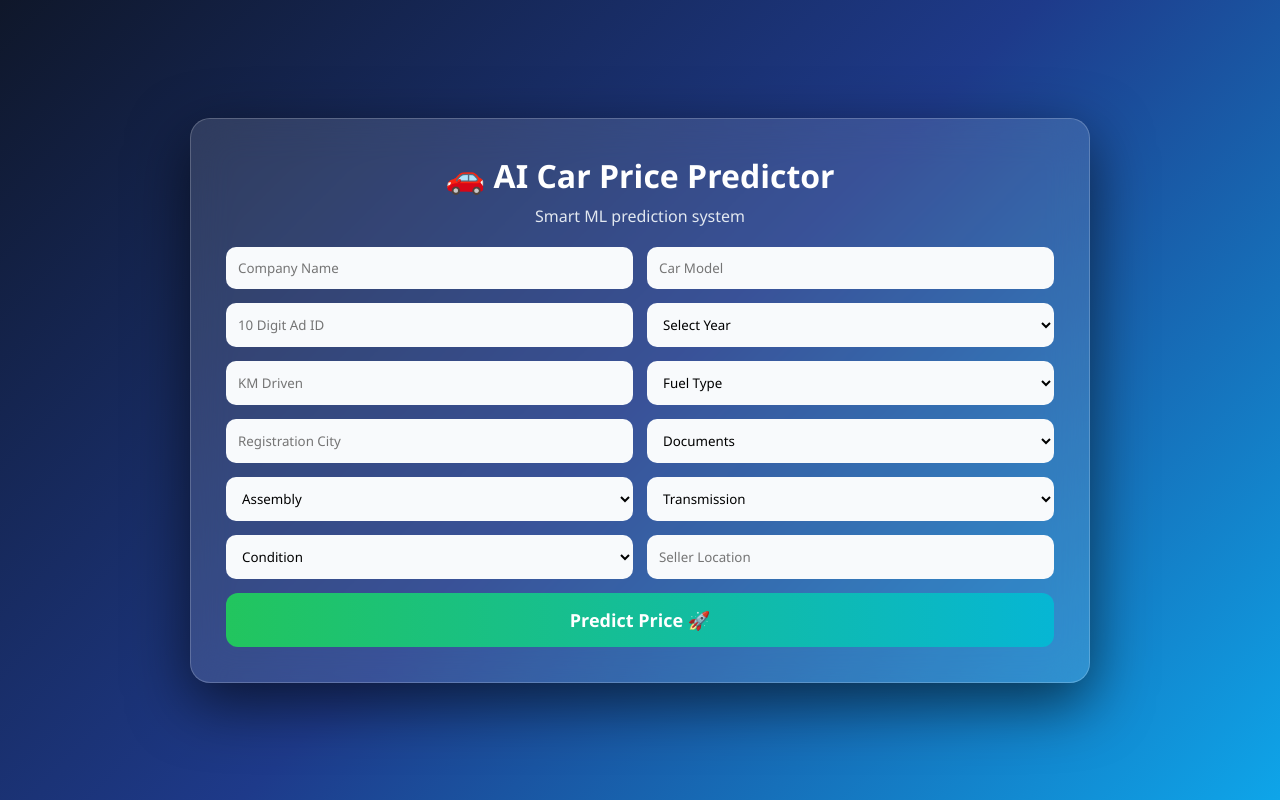
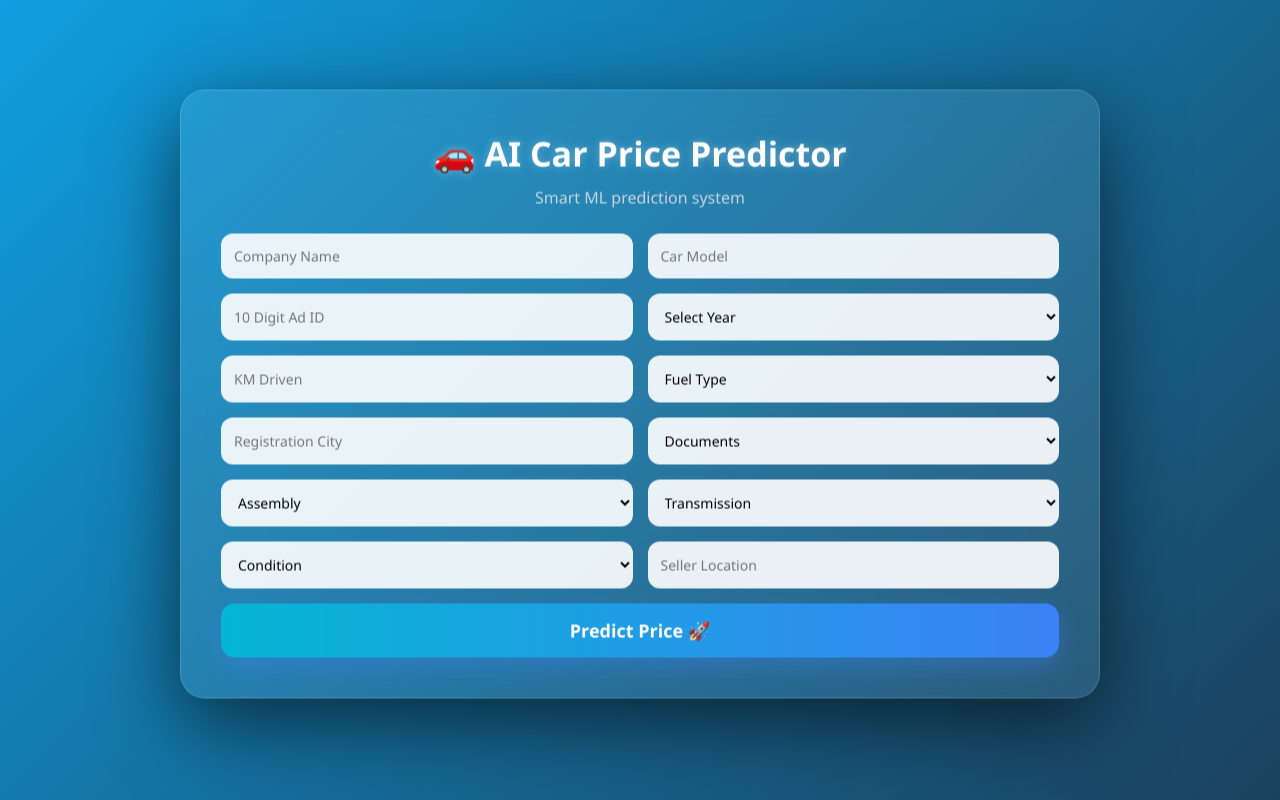
Before and after one commit to sadalaavinshreddy-source/car-price-predictor, a Flask app: page / in a window 1280 px wide. Run offline with Flask 3, Linux system fonts and the light colour scheme; parts of the project's set-up code (start-up, migrations or seed data) failed here and were passed over.

Commit message:
Updated premium UI with modern CSS design

```diff
--- a/static/style.css
+++ b/static/style.css
@@ -6,49 +6,67 @@ font-family:'Segoe UI', sans-serif;
 }
 
 body{
-background: linear-gradient(135deg, #0f172a, #1e3a8a, #0ea5e9);
-height:100vh;
+min-height:100vh;
 display:flex;
 justify-content:center;
 align-items:center;
+background: linear-gradient(-45deg,#0f172a,#1e293b,#0ea5e9,#1e40af);
+background-size:400% 400%;
+animation: gradientBG 10s ease infinite;
+}
+
+/* Animated background */
+@keyframes gradientBG{
+0%{background-position:0% 50%;}
+50%{background-position:100% 50%;}
+100%{background-position:0% 50%;}
 }
 
 .container{
-width:900px;
-padding:35px;
-border-radius:20px;
-background: rgba(255,255,255,0.12);
-backdrop-filter: blur(20px);
-box-shadow: 0 20px 60px rgba(0,0,0,0.6);
+width:920px;
+padding:40px;
+border-radius:25px;
+background: rgba(255,255,255,0.08);
+backdrop-filter: blur(18px);
+border:1px solid rgba(255,255,255,0.15);
+box-shadow: 0 25px 80px rgba(0,0,0,0.6);
 text-align:center;
-border:1px solid rgba(255,255,255,0.2);
-animation: fadeIn 1s ease-in-out;
+animation: floatBox 4s ease-in-out infinite;
+}
+
+/* floating effect */
+@keyframes floatBox{
+0%{transform:translateY(0px);}
+50%{transform:translateY(-8px);}
+100%{transform:translateY(0px);}
 }
 
 h1{
 color:#ffffff;
-font-size:32px;
-margin-bottom:8px;
+font-size:34px;
+margin-bottom:10px;
+text-shadow:0 0 10px rgba(255,255,255,0.3);
 }
 
 p{
-color:#e2e8f0;
-margin-bottom:20px;
+color:#cbd5e1;
+margin-bottom:25px;
 }
 
 form{
 display:grid;
 grid-template-columns:1fr 1fr;
-gap:14px;
+gap:15px;
 }
 
 input, select{
-padding:12px;
+padding:13px;
 border:none;
-border-radius:10px;
+border-radius:12px;
 outline:none;
-background:#f8fafc;
+background: rgba(255,255,255,0.9);
 transition:0.3s;
+font-size:14px;
 }
 
 input:focus, select:focus{
@@ -56,25 +74,41 @@ transform:scale(1.05);
 box-shadow:0 0 15px #38bdf8;
 }
 
+/* Button glow effect */
 button{
 grid-column:span 2;
 padding:15px;
-background: linear-gradient(90deg,#22c55e,#06b6d4);
 border:none;
-border-radius:12px;
+border-radius:14px;
+font-size:18px;
+font-weight:bold;
+cursor:pointer;
 color:white;
-font-size:18px;
-cursor:pointer;
-transition:0.3s;
-font-weight:bold;
+background: linear-gradient(90deg,#06b6d4,#3b82f6,#6366f1);
+background-size:200% auto;
+transition:0.4s;
+box-shadow:0 10px 25px rgba(59,130,246,0.4);
 }
 
 button:hover{
-transform:scale(1.05);
-background: linear-gradient(90deg,#16a34a,#0284c7);
+background-position:right center;
+transform:scale(1.06);
+box-shadow:0 15px 35px rgba(59,130,246,0.6);
 }
 
-@keyframes fadeIn{
-from{opacity:0; transform:translateY(-20px);}
-to{opacity:1; transform:translateY(0);}
+/* Result box */
+.result{
+margin-top:20px;
+padding:18px;
+border-radius:15px;
+font-size:20px;
+color:white;
+background: linear-gradient(135deg,#22c55e,#16a34a);
+box-shadow:0 10px 25px rgba(34,197,94,0.4);
+animation: pop 0.5s ease-in-out;
 }
+
+@keyframes pop{
+from{transform:scale(0.8);opacity:0;}
+to{transform:scale(1);opacity:1;}
+}
```
